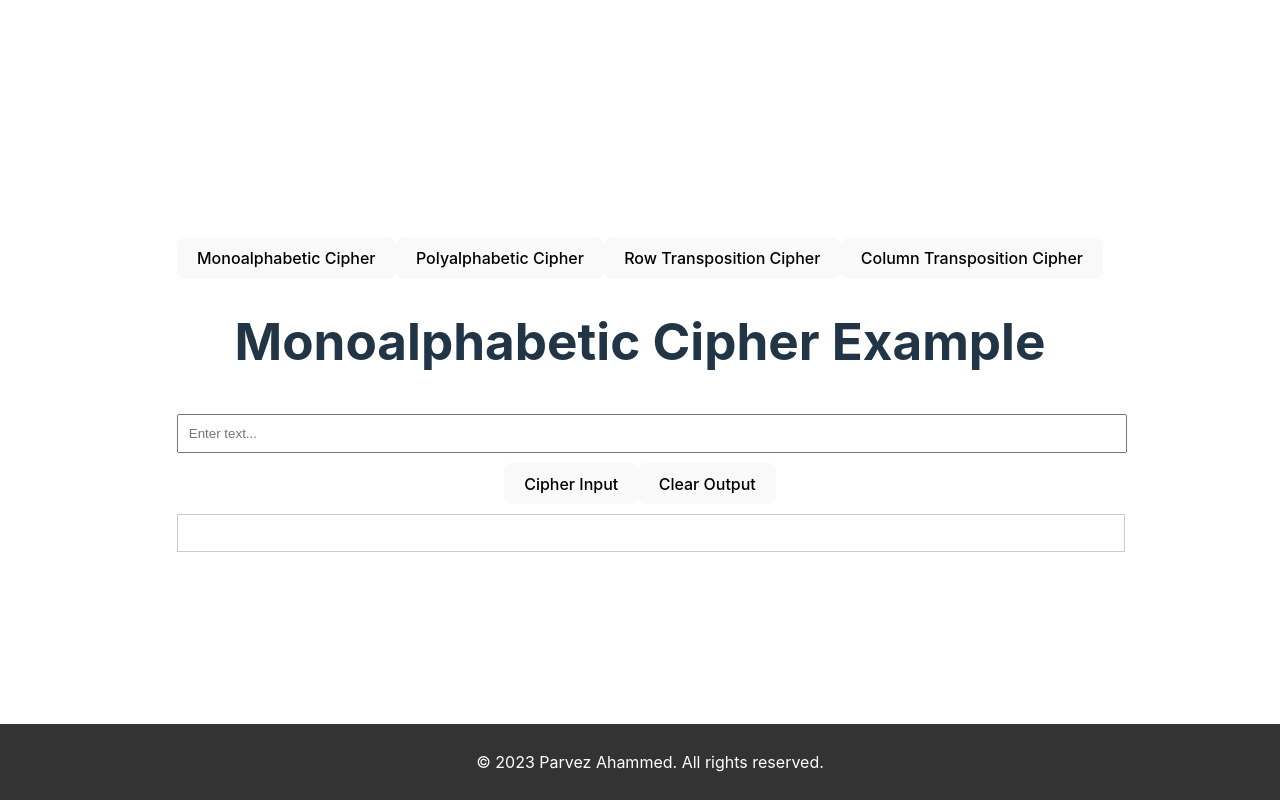
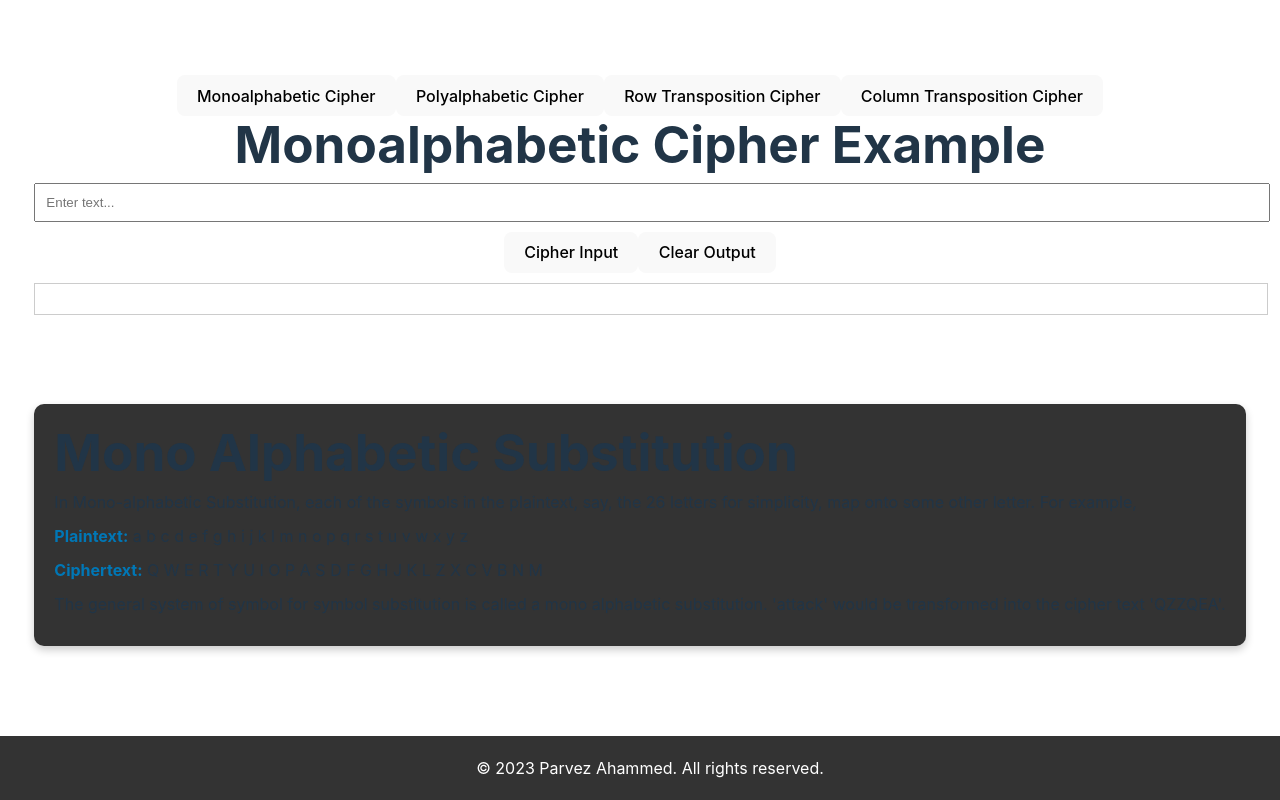
Before and after one commit to piru72/PortfolioWebsite, a React (Vite) app: page / in a window 1280 px wide. Built offline with nearby package versions, Linux system fonts and the light colour scheme.

Commit message:
Added description for the ciphers

```diff
--- a/src/App.css
+++ b/src/App.css
@@ -76,3 +76,35 @@ input {
   left: 0;
   width: 100%;
 }
+
+
+.container {
+  display: flex;
+
+  justify-content: center;
+  align-items: center;
+  height: 50vh;
+}
+
+.content {
+  background-color: #333;
+  padding: 20px;
+  border-radius: 10px;
+  box-shadow: 0 4px 8px rgba(0, 0, 0, 0.2);
+  text-align: left;
+}
+
+h1 {
+  font-size: 24px;
+  margin: 0;
+}
+
+p {
+  font-size: 16px;
+  margin: 10px 0;
+}
+
+strong {
+  font-weight: bold;
+  color: #0077b6; /* You can choose your preferred color */
+}
--- a/src/components/ColumnTranspositionCipher.jsx
+++ b/src/components/ColumnTranspositionCipher.jsx
@@ -17,6 +17,27 @@ function ColumnTranspositionCipherForm({ inputValue, setInputValue, outputValue,
         <p></p>
         <div>{outputValue}</div>
       </div>
+
+      <div className="container">
+        <div className="content">
+          <h1>Columnar Transposition Cipher</h1>
+          <p>
+            In the Columnar Transposition Cipher, each character in the plain text is written horizontally with a specified alphabet width. The cipher is written vertically, creating an entirely different cipher text.
+          </p>
+          <p>
+            <strong>Plain Text:</strong> meet me after the party
+          </p>
+          <p>
+            <strong>Keyword:</strong> HACK
+          </p>
+          <p>
+            <strong>Order of Alphabets in HACK:</strong> 3124
+          </p>
+          <p>
+            <strong>Cipher Text:</strong> e e e e t e a r p y m m t h r t f t a x
+          </p>
+        </div>
+      </div>
     </div>
   );
 }
--- a/src/components/MonoalphabeticCipherForm.jsx
+++ b/src/components/MonoalphabeticCipherForm.jsx
@@ -17,6 +17,24 @@ function MonoalphabeticCipherForm({ inputValue, setInputValue, outputValue, setO
         <p></p>
         <div>{outputValue}</div>
       </div>
+
+      <div className="container">
+        <div className="content">
+          <h1>Mono Alphabetic Substitution</h1>
+          <p>
+            In Mono-alphabetic Substitution, each of the symbols in the plaintext, say, the 26 letters for simplicity, map onto some other letter. For example,
+          </p>
+          <p>
+            <strong>Plaintext:</strong> a b c d e f g h i j k l m n o p q r s t u v w x y z
+          </p>
+          <p>
+            <strong>Ciphertext:</strong> Q W E R T Y U I O P A S D F G H J K L Z X C V B N M
+          </p>
+          <p>
+            The general system of symbol for symbol substitution is called a mono alphabetic substitution. 'attack' would be transformed into the cipher text 'QZZQEA'.
+          </p>
+        </div>
+      </div>
     </div>
   );
 }
--- a/src/components/PolyAlphabeticCipherForm.jsx
+++ b/src/components/PolyAlphabeticCipherForm.jsx
@@ -17,7 +17,24 @@ function PolyalphabeticCipherForm({ inputValue, setInputValue, outputValue, setO
         <p></p>
         <div>{outputValue}</div>
       </div>
+
+      <div className="container">
+        <div className="content">
+          <h1>Poly Alphabetic Substitution</h1>
+          <p>
+            A poly-alphabetic cipher is any cipher based on substitution, using several substitution alphabets.
+          </p>
+          <p>
+            In polyalphabetic substitution ciphers, the plaintext letters are enciphered differently based upon their position in the text. Rather than being a one-to-one correspondence, there is a one-to-many relationship between each letter and its substitutes.
+          </p>
+          <p>
+            For example, 'a' can be enciphered as 'd' in the beginning of the text but as 'n' in the middle.
+          </p>
+        </div>
+      </div>
     </div>
+
+
   );
 }
 
--- a/src/components/RowTranspositioncipherForm.jsx
+++ b/src/components/RowTranspositioncipherForm.jsx
@@ -17,6 +17,24 @@ function RowTranspositionCipherForm({ inputValue, setInputValue, outputValue, se
         <p></p>
         <div>{outputValue}</div>
       </div>
+
+      <div className="container">
+        <div className="content">
+          <h1>Complex Transposition Approach</h1>
+          <p>
+            It is a more complex transposition approach where letters of the message are written out in rows over a specified number of columns, and then the columns are reordered according to some key before reading off the rows.
+          </p>
+          <p>
+            <strong>Key:</strong> 41532
+          </p>
+          <p>
+            <strong>Plain Text:</strong> the simplest possible transpositions
+          </p>
+          <p>
+            <strong>Cipher Text:</strong> s t i e h e m s l p s t s o p e i t l b s r p n a t o i i s x o x s n
+          </p>
+        </div>
+      </div>
     </div>
   );
 }
```
Lines whose indentation alone changed are shown as unchanged.
